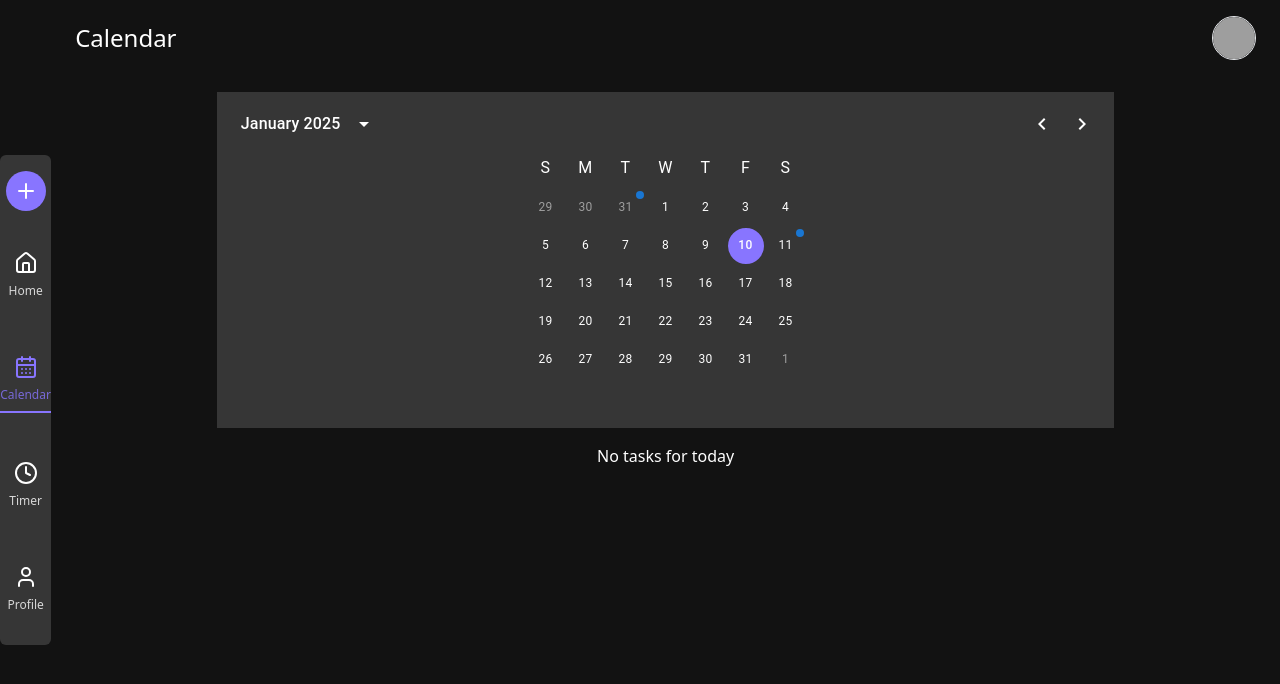
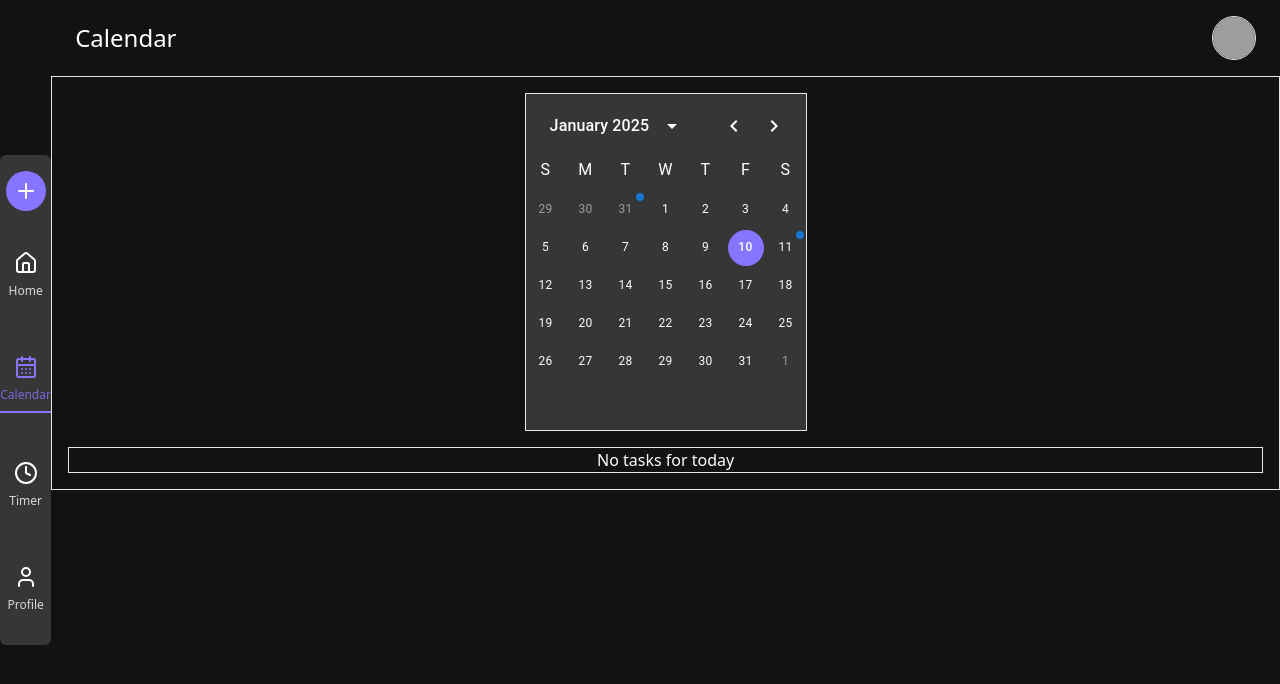
Before and after one commit to SaadiaEl08/to-do-list, a React (Vite) app in the folder frontend/: page /calendar in a window 1280 px wide. Shown: the top 684 px of the page. Built offline with nearby package versions, Linux system fonts and the light colour scheme; grey boxes are pictures that could not be loaded.

Commit message:
refactor(Calendar): enhance layout and styling for improved usability and visual consistency

```diff
--- a/frontend/src/components/CalendarComponent.jsx
+++ b/frontend/src/components/CalendarComponent.jsx
@@ -30,7 +30,6 @@ export default function DateCalendarViews({selectedDay, setSelectedDay}) {
   return (
     <LocalizationProvider dateAdapter={AdapterDayjs}>
       <DateCalendar
-      className="calendar"
         value={selectedDay}
         onChange={(newValue) => setSelectedDay(newValue)}
         views={["year", "month", "day"]}
--- a/frontend/src/pages/Calendar.jsx
+++ b/frontend/src/pages/Calendar.jsx
@@ -17,18 +17,18 @@ const Calendar = () => {
   }, [selectedDay, tasks]);
 
   return (
-    <div className="p-4 flex flex-col gap-4 items-center">
-      <div className="md:w-3/4">
+    <div className="p-4 flex flex-col gap-4 items-center border">
+      <div className="border">
         <CalendarComponent
           selectedDay={selectedDay}
           setSelectedDay={setSelectedDay}
         />
       </div>
-      <div className="flex flex-col gap-4 w-full">
+      <div className="flex flex-col gap-4 w-full border md:flex-row flex-wrap">
         {filteredTasks.length > 0 ? (
           filteredTasks.map((task) => <TaskPreview key={task.id} task={task} />)
         ) : (
-          <p className="text-foreground text-center ">No tasks for today</p>
+          <p className="text-foreground text-center m-auto ">No tasks for today</p>
         )}
       </div>
     </div>
```
